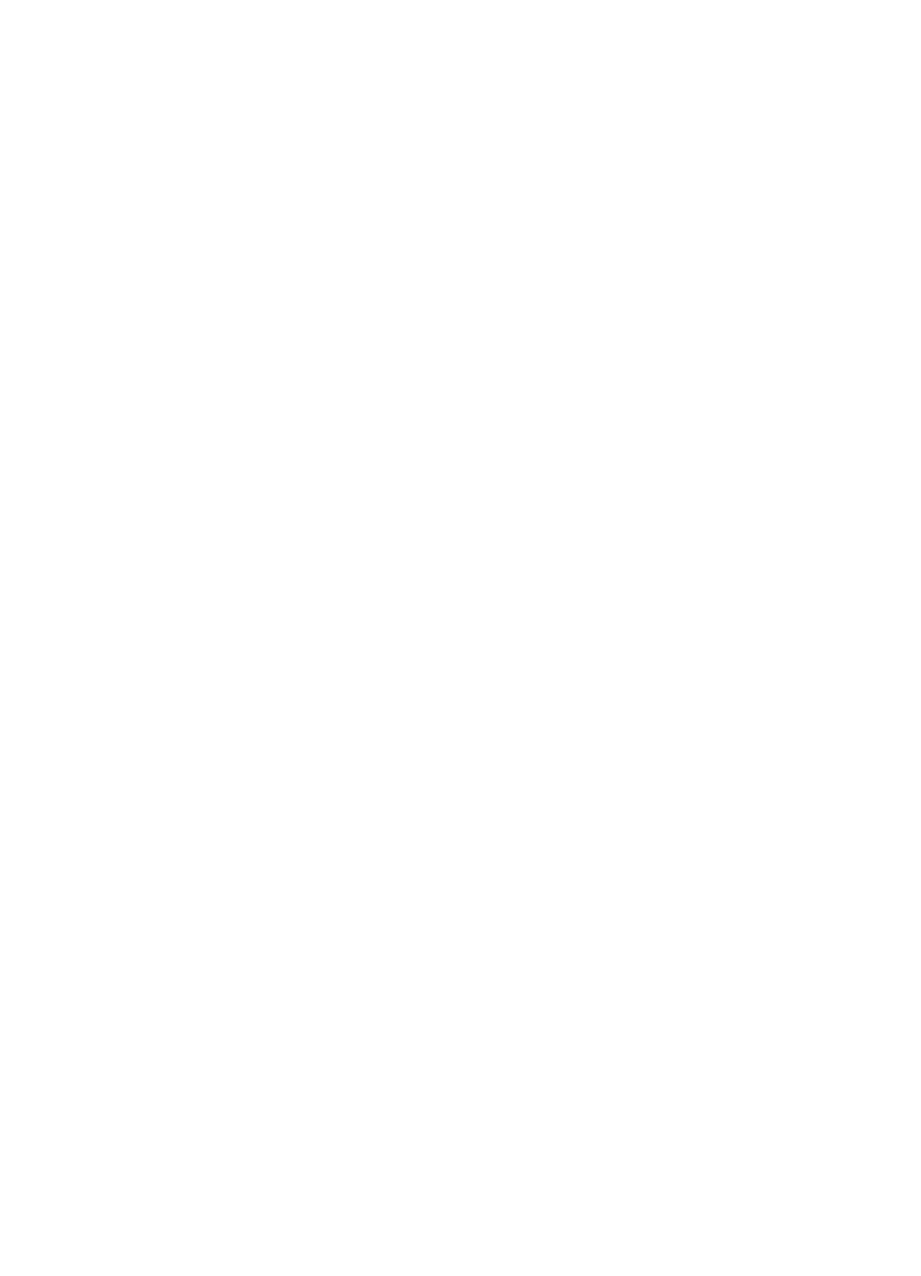
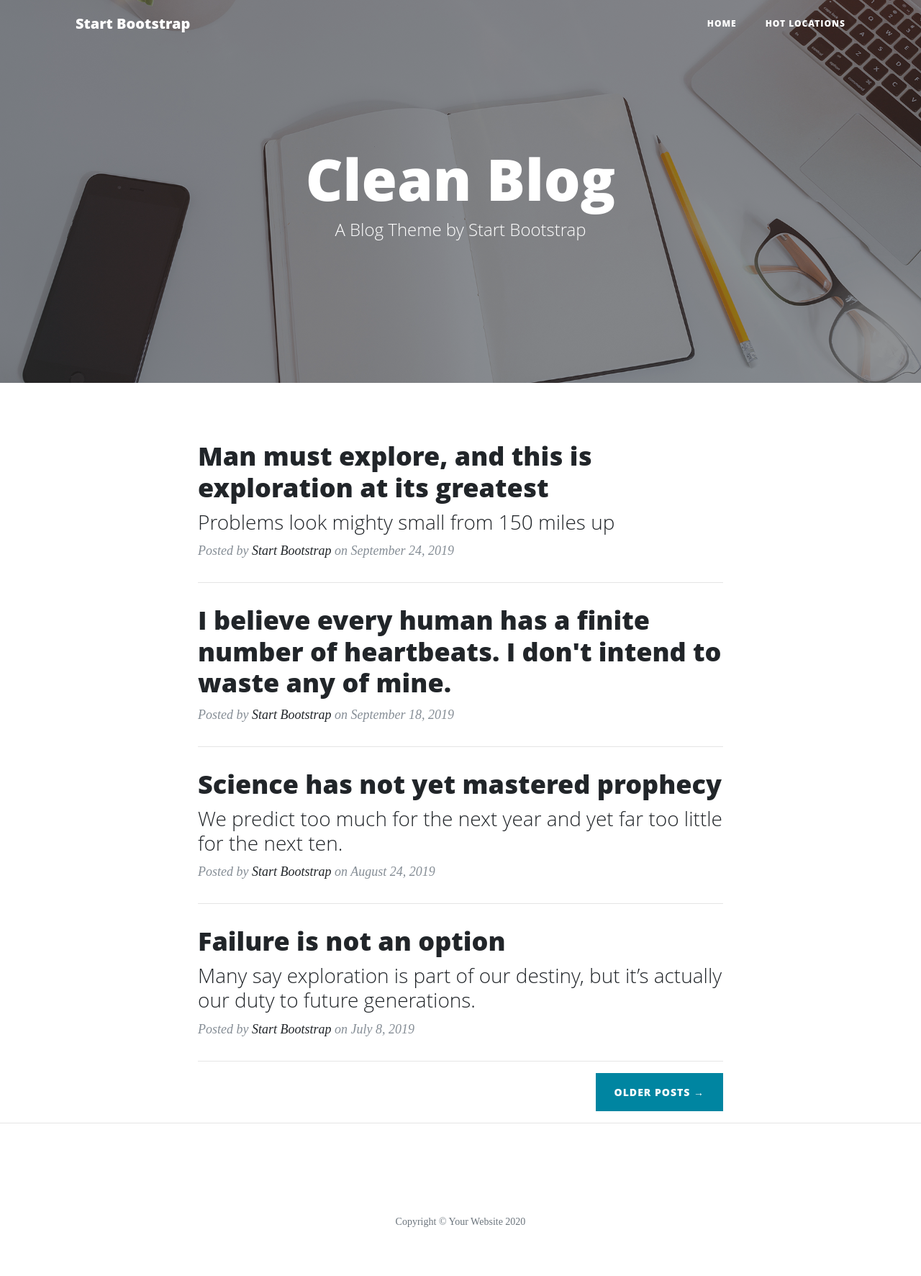
Before and after one commit to Elena-Pakhmurskaia/Milestone_project_3, a Flask app: page / in a window 1280 px wide. Before the commit the page is empty. Shown: the whole page at 72% size. Before the commit the page ends 800 px from the top, so only its background shows below. Run offline with Flask 2, Linux system fonts and the light colour scheme; some libraries are stand-ins or nearby versions.

Commit message:
styled navbar in the loaded template

```diff
--- a/run.py
+++ b/run.py
@@ -1,3 +1,4 @@
+
 import os
 from flask import Flask, render_template
 
--- a/templates/base.html
+++ b/templates/base.html
@@ -4,20 +4,100 @@
     <meta charset="UTF-8">
     <meta name="viewport" content="width=device-width, initial-scale=1.0">
     <meta http-equiv="X-UA-Compatible" content="ie=edge">
+    <link rel="stylesheet" href="{{ url_for('static', filename='vendor/bootstrap/css/bootstrap.min.css') }}">
     <link rel="stylesheet" href="{{ url_for('static', filename='css/clean-blog.min.css') }}">
     <title>Hello Flask</title>
 </head>
 <body>
 
-    <nav class="navbar">
-        <ul>
-            <li><a href="{{ url_for('index') }}">Home</a></li>
-            <li><a href="{{ url_for('hot_locations') }}">Hot Locations</a></li>
-        </ul>
-    </nav>
+	<nav class="navbar navbar-expand-lg navbar-light fixed-top" id="mainNav">
+		<div class="container">
+			<a class="navbar-brand" href="{{ url_for('index') }}">Start Bootstrap</a>
+			<button class="navbar-toggler navbar-toggler-right" type="button" data-toggle="collapse" data-target="#navbarResponsive" aria-controls="navbarResponsive" aria-expanded="false" aria-label="Toggle navigation">
+	        Menu
+	        <i class="fas fa-bars"></i>
+	      </button>
+			<div class="collapse navbar-collapse" id="navbarResponsive">
+				<ul class="navbar-nav ml-auto">
+					<li class="nav-item">
+						<a class="nav-link" href="{{ url_for('index') }}">Home</a>
+					</li>
+					<li class="nav-item">
+						<a class="nav-link" href="{{ url_for('hot_locations') }}">Hot Locations</a>
+					</li>
+				</ul>
+			</div>
+		</div>
+	</nav>
 
-    {% block content %}
-    {% endblock %}
+	<!-- Page Header -->
+	<header class="masthead" style="background-image: url('{{ url_for('static', filename='img/home-bg.jpg') }}')">
+		<div class="overlay"></div>
+		<div class="container">
+			<div class="row">
+				<div class="col-lg-8 col-md-10 mx-auto">
+					<div class="site-heading">
+						<h1>Clean Blog</h1>
+						<span class="subheading">A Blog Theme by Start Bootstrap</span>
+					</div>
+				</div>
+			</div>
+		</div>
+	</header>
+
+	<!-- Main Content -->
+	<div class="container">
+
+        {% block content %}
+        {% endblock %}
+
+	</div>
+
+	<hr>
+
+	<!-- Footer -->
+	<footer>
+		<div class="container">
+			<div class="row">
+				<div class="col-lg-8 col-md-10 mx-auto">
+					<ul class="list-inline text-center">
+						<li class="list-inline-item">
+							<a href="#">
+								<span class="fa-stack fa-lg">
+	                  <i class="fas fa-circle fa-stack-2x"></i>
+	                  <i class="fab fa-twitter fa-stack-1x fa-inverse"></i>
+	                </span>
+							</a>
+						</li>
+						<li class="list-inline-item">
+							<a href="#">
+								<span class="fa-stack fa-lg">
+	                  <i class="fas fa-circle fa-stack-2x"></i>
+	                  <i class="fab fa-facebook-f fa-stack-1x fa-inverse"></i>
+	                </span>
+							</a>
+						</li>
+						<li class="list-inline-item">
+							<a href="#">
+								<span class="fa-stack fa-lg">
+	                  <i class="fas fa-circle fa-stack-2x"></i>
+	                  <i class="fab fa-github fa-stack-1x fa-inverse"></i>
+	                </span>
+							</a>
+						</li>
+					</ul>
+					<p class="copyright text-muted">Copyright &copy; Your Website 2020</p>
+				</div>
+			</div>
+		</div>
+	</footer>
+
+	<!-- Bootstrap core JavaScript -->
+	<script src="{{ url_for('static', filename='vendor/jquery/jquery.min.js') }}"></script>
+	<script src="{{ url_for('static', filename='vendor/bootstrap/js/bootstrap.bundle.min.js') }}"></script>
+
+	<!-- Custom scripts for this template -->
+	<script src="{{ url_for('static', filename='js/clean-blog.min.js') }}"></script>
 
 </body>
 </html>
--- a/templates/hot_locations.html
+++ b/templates/hot_locations.html
@@ -0,0 +1,4 @@
+{% extends "base.html" %}
+{% block content %}
+    <h1>Hot Locations</h1>
+{% endblock %}
--- a/templates/index.html
+++ b/templates/index.html
@@ -0,0 +1,64 @@
+{% extends "base.html" %}
+{% block content %}
+    <div class="row">
+        <div class="col-lg-8 col-md-10 mx-auto">
+            <div class="post-preview">
+                <a href="post.html">
+                    <h2 class="post-title">
+                        Man must explore, and this is exploration at its greatest
+                    </h2>
+                    <h3 class="post-subtitle">
+                        Problems look mighty small from 150 miles up
+                    </h3>
+                </a>
+                <p class="post-meta">Posted by
+                    <a href="#">Start Bootstrap</a>
+                    on September 24, 2019</p>
+            </div>
+            <hr>
+            <div class="post-preview">
+                <a href="post.html">
+                    <h2 class="post-title">
+                        I believe every human has a finite number of heartbeats. I don't intend to waste any of mine.
+                    </h2>
+                </a>
+                <p class="post-meta">Posted by
+                    <a href="#">Start Bootstrap</a>
+                    on September 18, 2019</p>
+            </div>
+            <hr>
+            <div class="post-preview">
+                <a href="post.html">
+                    <h2 class="post-title">
+                        Science has not yet mastered prophecy
+                    </h2>
+                    <h3 class="post-subtitle">
+                        We predict too much for the next year and yet far too little for the next ten.
+                    </h3>
+                </a>
+                <p class="post-meta">Posted by
+                    <a href="#">Start Bootstrap</a>
+                    on August 24, 2019</p>
+            </div>
+            <hr>
+            <div class="post-preview">
+                <a href="post.html">
+                    <h2 class="post-title">
+                        Failure is not an option
+                    </h2>
+                    <h3 class="post-subtitle">
+                        Many say exploration is part of our destiny, but it’s actually our duty to future generations.
+                    </h3>
+                </a>
+                <p class="post-meta">Posted by
+                    <a href="#">Start Bootstrap</a>
+                    on July 8, 2019</p>
+            </div>
+            <hr>
+            <!-- Pager -->
+            <div class="clearfix">
+                <a class="btn btn-primary float-right" href="#">Older Posts &rarr;</a>
+            </div>
+        </div>
+    </div>
+{% endblock %}
```
